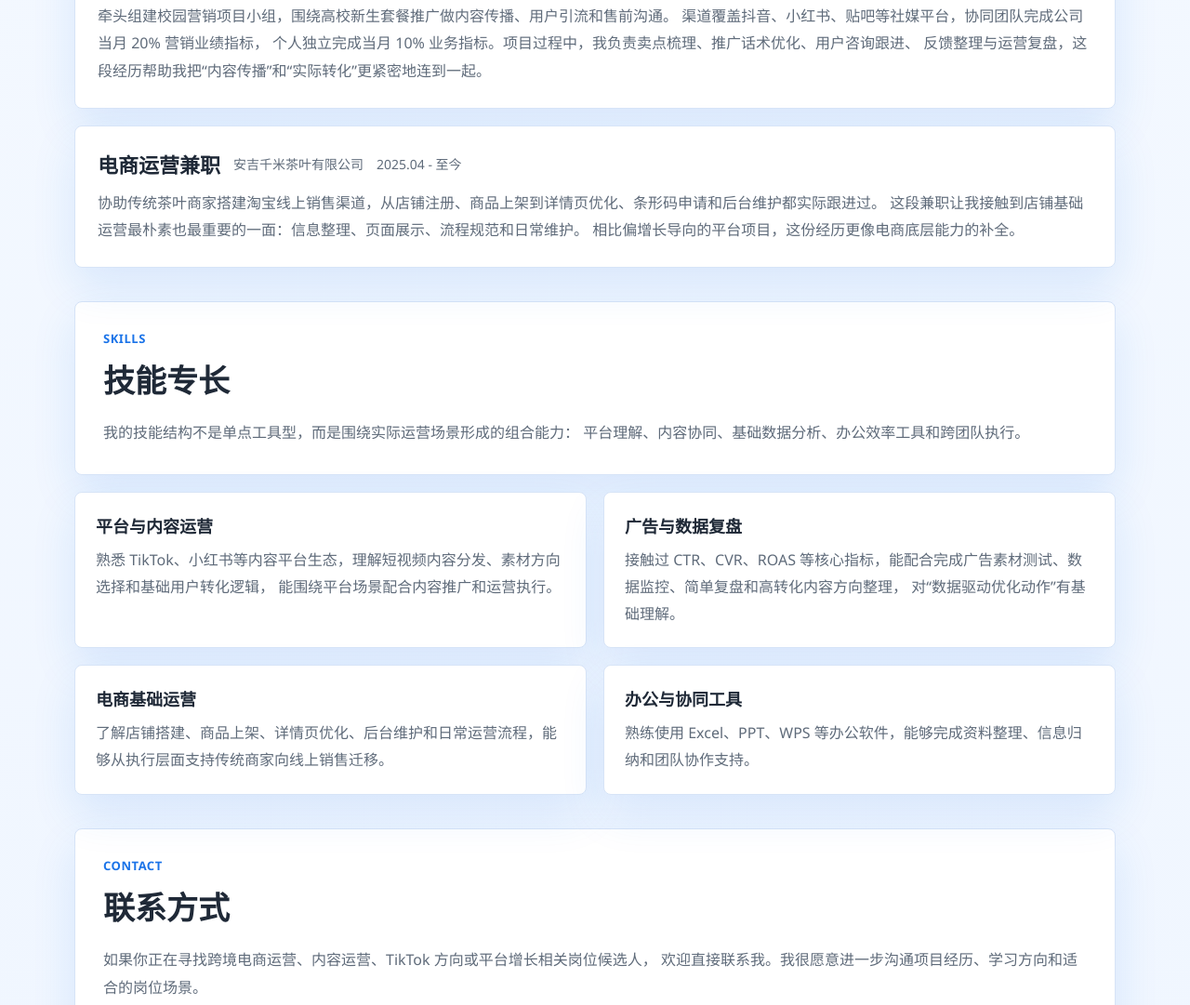
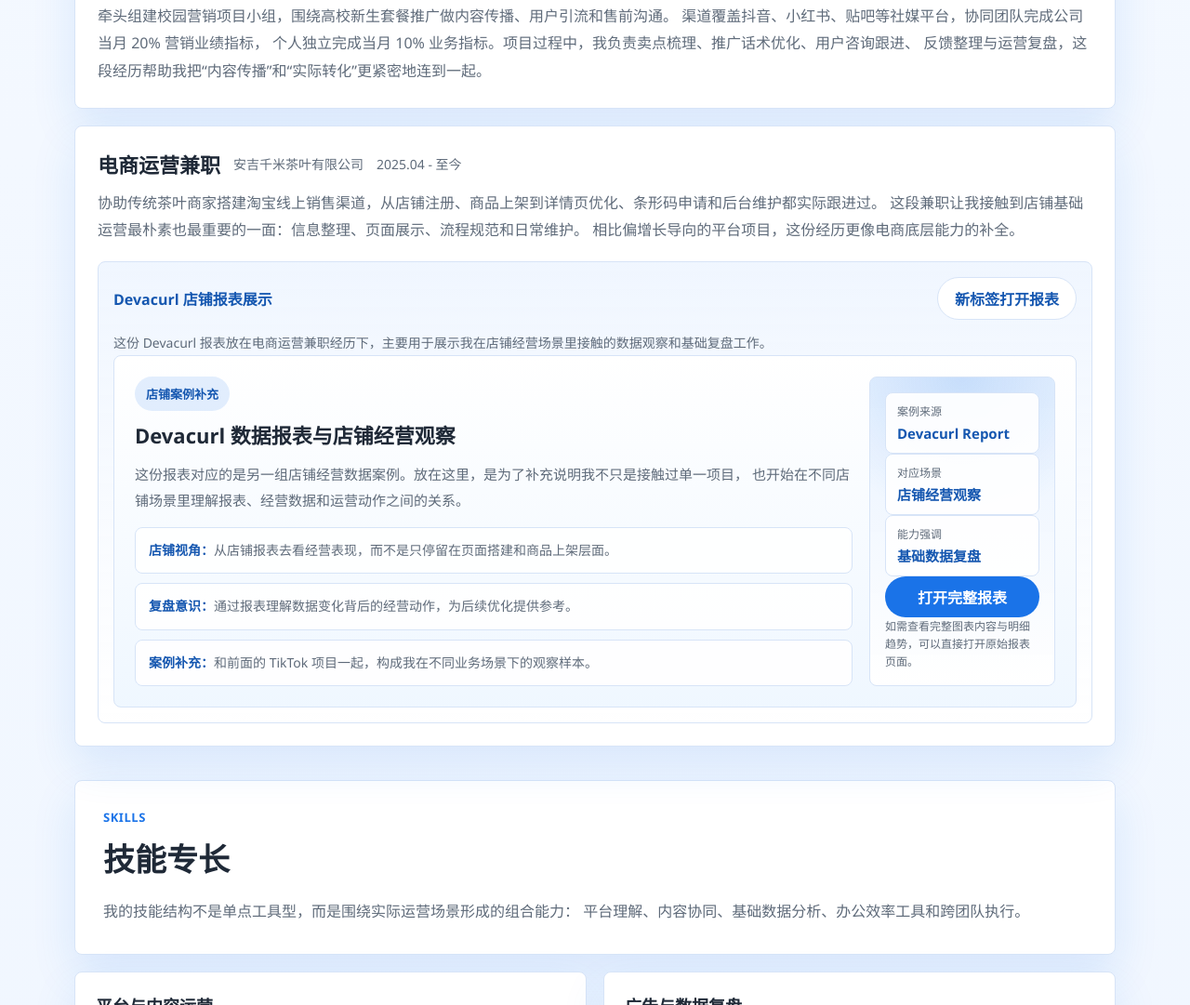
Before and after one commit to ttc-11/tang-chaoteng-personal-site, a website: page personal-site/index.html in a window 1280 px wide. Shown: the part 2196-3277 px from the top of the page at 93% size. Drawn offline with Linux system fonts and the light colour scheme.

Commit message:
Add Devacurl report showcase to store operations experience

```diff
--- a/personal-site/index.html
+++ b/personal-site/index.html
@@ -1162,7 +1162,7 @@
             </p>
           </article>
 
-          <article class="timeline-card expandable-card" tabindex="0" data-detail-title="电商运营兼职" data-detail-meta="安吉千米茶叶有限公司 | 2025.04 - 至今" data-detail-body="协助传统茶叶商家搭建淘宝线上销售渠道，从店铺注册、商品上架到详情页优化、条形码申请和后台维护都实际跟进过。\n\n这段兼职让我接触到店铺基础运营最朴素也最重要的一面：信息整理、页面展示、流程规范和日常维护。\n\n相比偏增长导向的平台项目，这份经历更像电商底层能力的补全。">
+          <article class="timeline-card expandable-card" tabindex="0" data-detail-title="电商运营兼职" data-detail-meta="安吉千米茶叶有限公司 | 2025.04 - 至今" data-detail-body="协助传统茶叶商家搭建淘宝线上销售渠道，从店铺注册、商品上架到详情页优化、条形码申请和后台维护都实际跟进过。\n\n我也整理过 Devacurl 店铺相关报表，用来观察经营表现和基础数据变化。\n\n这段兼职让我接触到店铺基础运营最朴素也最重要的一面：信息整理、页面展示、流程规范和日常维护。\n\n相比偏增长导向的平台项目，这份经历更像电商底层能力的补全。">
             <div class="timeline-meta">
               <span class="timeline-role">电商运营兼职</span>
               <span class="timeline-company">安吉千米茶叶有限公司</span>
@@ -1173,6 +1173,56 @@
               这段兼职让我接触到店铺基础运营最朴素也最重要的一面：信息整理、页面展示、流程规范和日常维护。
               相比偏增长导向的平台项目，这份经历更像电商底层能力的补全。
             </p>
+            <div class="report-showcase no-expand">
+              <div class="report-showcase-head">
+                <h4 class="report-showcase-title">Devacurl 店铺报表展示</h4>
+                <a class="button button-secondary" href="https://app.operax.ai/report/8td0ra3tq54udyi9" target="_blank" rel="noreferrer">新标签打开报表</a>
+              </div>
+              <p class="report-showcase-note">
+                这份 Devacurl 报表放在电商运营兼职经历下，主要用于展示我在店铺经营场景里接触的数据观察和基础复盘工作。
+              </p>
+              <div class="report-showcase-frame">
+                <div class="report-preview-shell">
+                  <div class="report-preview-panel">
+                    <span class="report-preview-badge">店铺案例补充</span>
+                    <h5 class="report-preview-heading">Devacurl 数据报表与店铺经营观察</h5>
+                    <p class="report-preview-text">
+                      这份报表对应的是另一组店铺经营数据案例。放在这里，是为了补充说明我不只是接触过单一项目，
+                      也开始在不同店铺场景里理解报表、经营数据和运营动作之间的关系。
+                    </p>
+                    <div class="report-preview-list">
+                      <div class="report-preview-item">
+                        <strong>店铺视角：</strong>从店铺报表去看经营表现，而不是只停留在页面搭建和商品上架层面。
+                      </div>
+                      <div class="report-preview-item">
+                        <strong>复盘意识：</strong>通过报表理解数据变化背后的经营动作，为后续优化提供参考。
+                      </div>
+                      <div class="report-preview-item">
+                        <strong>案例补充：</strong>和前面的 TikTok 项目一起，构成我在不同业务场景下的观察样本。
+                      </div>
+                    </div>
+                  </div>
+                  <div class="report-preview-side">
+                    <div class="report-metric">
+                      <span>案例来源</span>
+                      <strong>Devacurl Report</strong>
+                    </div>
+                    <div class="report-metric">
+                      <span>对应场景</span>
+                      <strong>店铺经营观察</strong>
+                    </div>
+                    <div class="report-metric">
+                      <span>能力强调</span>
+                      <strong>基础数据复盘</strong>
+                    </div>
+                    <a class="report-open-link" href="https://app.operax.ai/report/8td0ra3tq54udyi9" target="_blank" rel="noreferrer">打开完整报表</a>
+                    <div class="report-preview-caption">
+                      如需查看完整图表内容与明细趋势，可以直接打开原始报表页面。
+                    </div>
+                  </div>
+                </div>
+              </div>
+            </div>
           </article>
         </div>
       </section>
```
